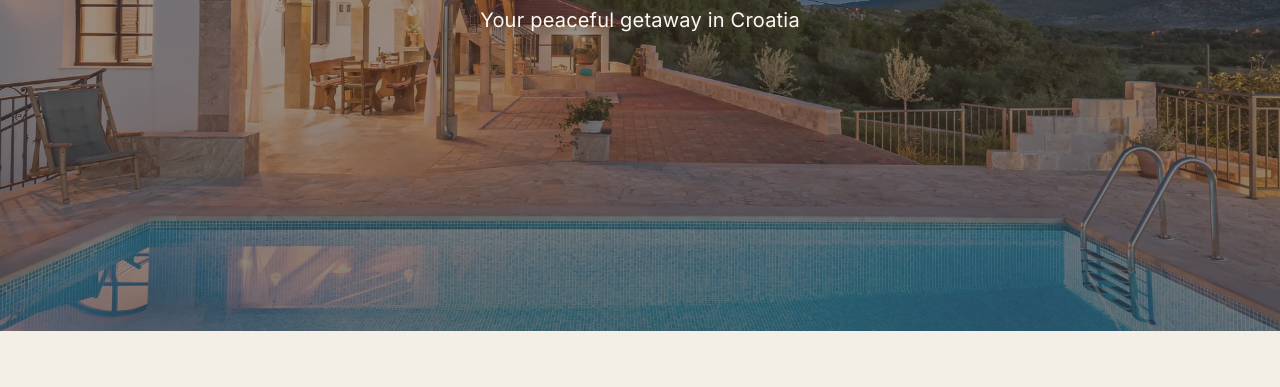
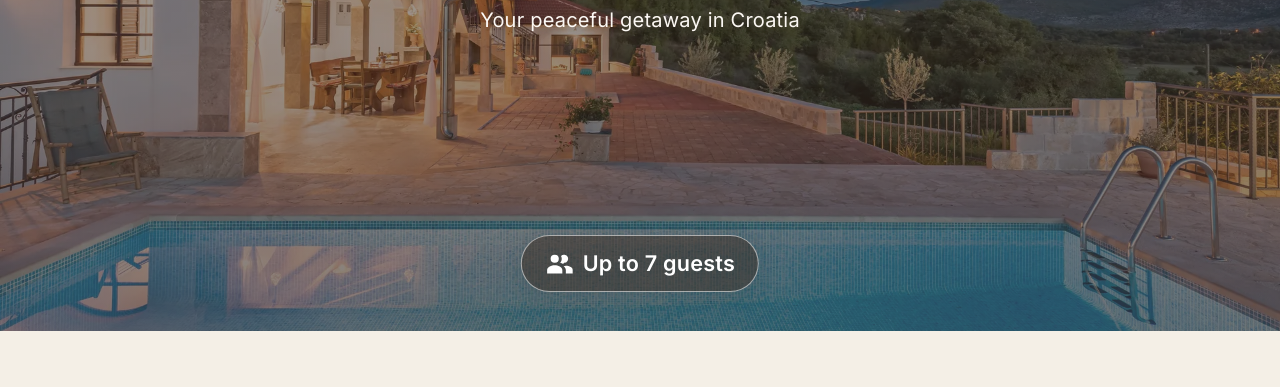
Before and after one commit to bolekralj3/Sinodium, a website: page index.html in a window 1280 px wide. Shown: the part 413-800 px from the top of the page. Drawn offline with nearby package versions, Linux system fonts and the light colour scheme.

Commit message:
update number of people

```diff
--- a/index.html
+++ b/index.html
@@ -52,6 +52,12 @@
       <div class="hero-inner container">
         <h1 id="hero-heading">Villa Sinodium</h1>
         <p class="hero-tagline">Your peaceful getaway in Croatia</p>
+        <p class="hero-capacity">
+          <svg class="hero-capacity-icon" viewBox="0 0 24 24" aria-hidden="true" focusable="false">
+            <path d="M16.5 11a3.5 3.5 0 1 0-2.63-5.82A4.98 4.98 0 0 1 14.5 7.5c0 1.34-.52 2.55-1.37 3.46.94.15 1.82.5 2.58 1.04.26-.3.5-.64.79-1zM8.5 11A3.5 3.5 0 1 0 8.5 4a3.5 3.5 0 0 0 0 7zm0 2c-2.76 0-6.5 1.39-6.5 4.15V20h13v-2.85C15 14.39 11.26 13 8.5 13zm9.5.5a5.5 5.5 0 0 0-1.85.32c1.02.83 1.85 1.97 1.85 3.33V20h6v-2.85c0-2.22-2.97-3.65-6-3.65z"/>
+          </svg>
+          <span>Up to 7 guests</span>
+        </p>
       </div>
     </section>
 
@@ -73,6 +79,7 @@
       <div class="container">
         <h2>Amenities</h2>
         <ul class="amenities-list">
+          <li>Sleeps up to 7 guests</li>
           <li>WiFi</li>
           <li>Parking</li>
           <li>Fully equipped kitchen</li>
--- a/styles.css
+++ b/styles.css
@@ -226,6 +226,9 @@ button {
   position: relative;
   z-index: 1;
   padding-block: clamp(3rem, 8vw, 5rem);
+  display: flex;
+  flex-direction: column;
+  align-items: center;
 }
 
 .hero h1 {
@@ -250,6 +253,31 @@ button {
   max-width: 36rem;
   margin-inline: auto;
   text-shadow: 0 1px 12px color-mix(in srgb, var(--color-text-primary) 40%, transparent);
+}
+
+.hero-capacity {
+  margin: 0;
+  display: inline-flex;
+  align-items: center;
+  gap: 0.6rem;
+  padding: 0.7rem 1.2rem;
+  border-radius: 999px;
+  border: 1px solid color-mix(in srgb, var(--color-white) 55%, transparent);
+  background: color-mix(in srgb, var(--color-text-primary) 52%, transparent);
+  color: var(--color-white);
+  font-family: var(--font-body);
+  font-size: clamp(1rem, 1vw + 0.75rem, 1.3rem);
+  font-weight: 600;
+  line-height: 1.2;
+  letter-spacing: 0.01em;
+  box-shadow: var(--shadow-lift);
+}
+
+.hero-capacity-icon {
+  width: 1.3em;
+  height: 1.3em;
+  fill: currentColor;
+  flex-shrink: 0;
 }
 
 /* --- Sections --- */
@@ -720,6 +748,21 @@ section h2 {
     font-size: var(--text-small);
   }
 
+  .hero-inner {
+    min-height: min(85vh, 52rem);
+    justify-content: center;
+  }
+
+  .hero-capacity {
+    position: absolute;
+    left: 50%;
+    bottom: clamp(1.4rem, 3vw, 2.5rem);
+    transform: translateX(-50%);
+    white-space: nowrap;
+    padding: 0.85rem 1.45rem;
+    font-size: clamp(1.1rem, 0.45vw + 1rem, 1.35rem);
+  }
+
   .gallery-grid { grid-template-columns: repeat(2, 1fr); }
 
   .location-cards {
```
